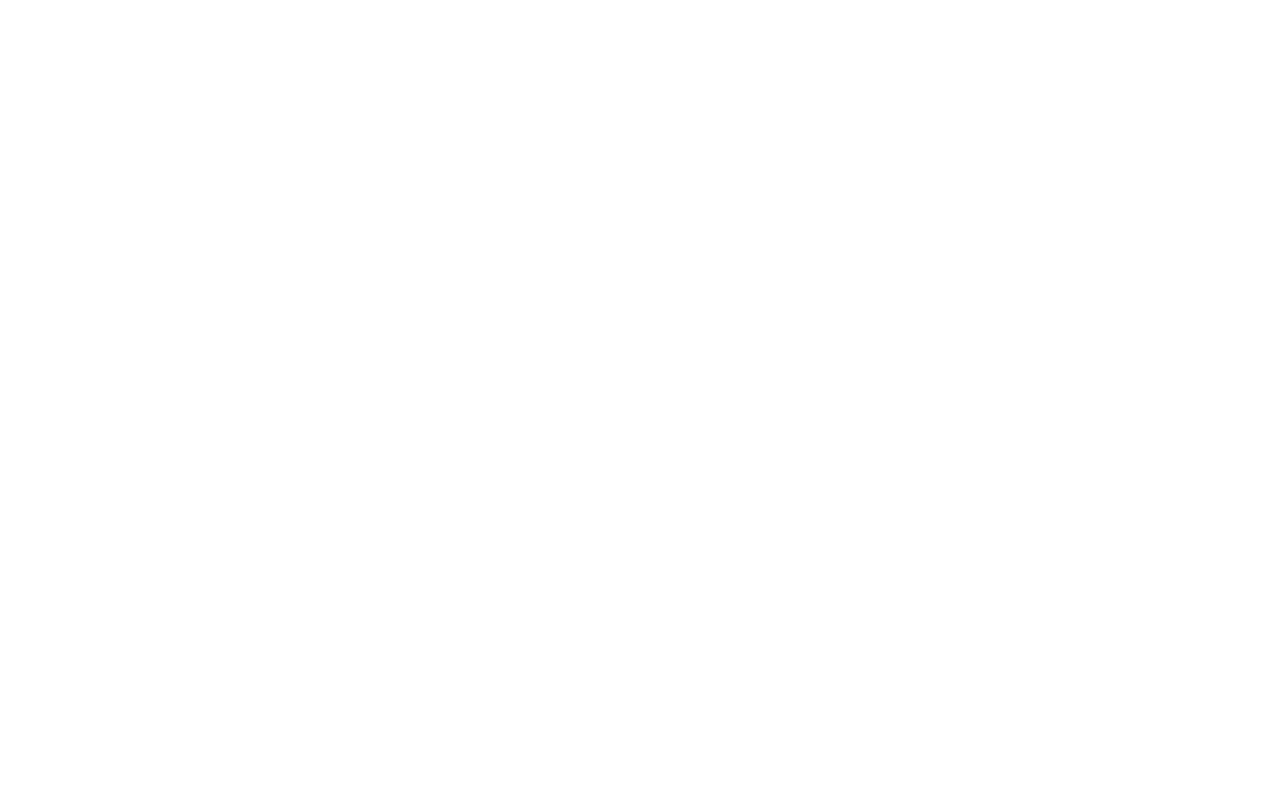
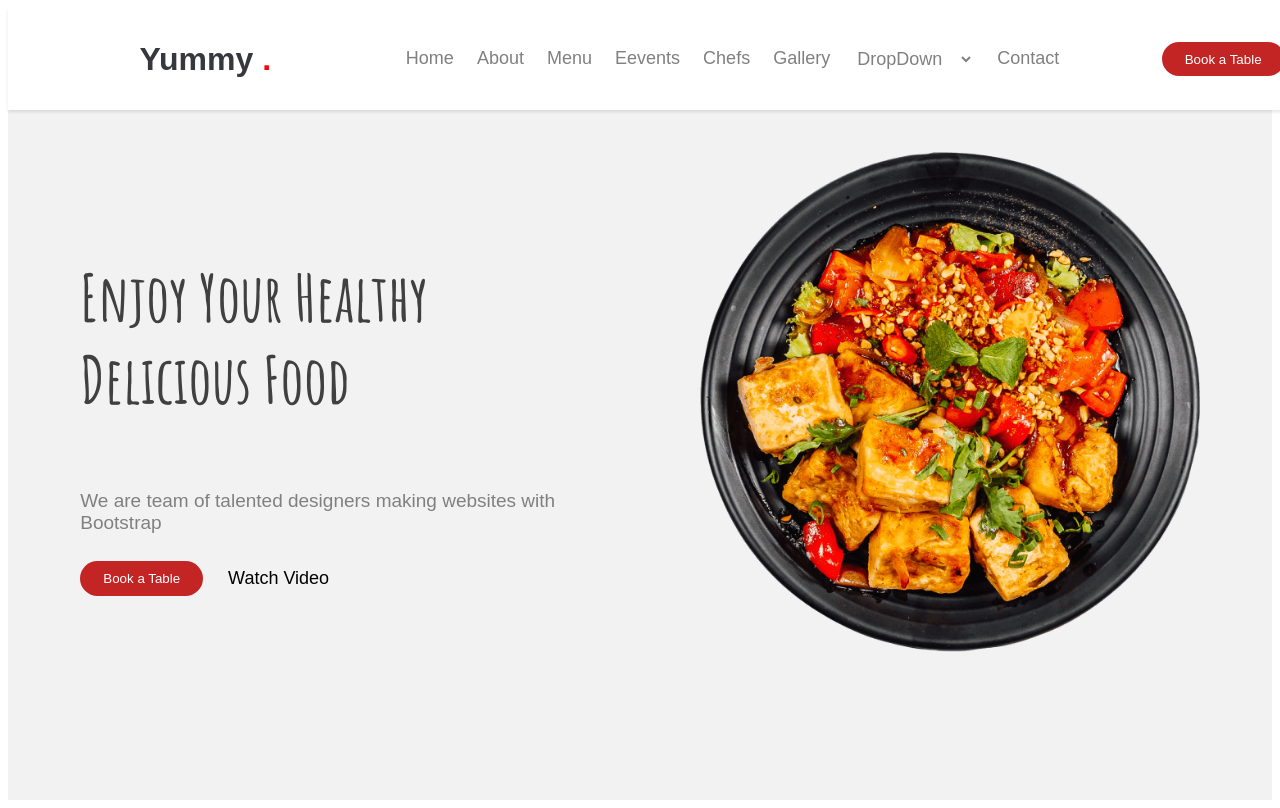
Before and after one commit to ELARBISABBAR/final_project_js_Doom_ELARBI_SABBAR, a plain HTML site: page index.html in a window 1280 px wide. Drawn offline with Linux system fonts and the light colour scheme.

Commit message:
adding file font in my structure

```diff
--- a/index.html
+++ b/index.html
@@ -7,6 +7,80 @@
     <link rel="stylesheet" href="./public/css/app.css">
 </head>
 <body>
+    <!-- Header-->
+     <header id="Home">
 
+        <nav>
+            <div class="title">
+                <h3>Yummy <span>.</span></h3>
+            </div>
+            <div>
+
+                <div class="navbar">
+                    <div class="links">
+                        <a href="#Home">Home</a>
+                        <a href="#About">About</a>
+                        <a href="#Menu">Menu</a>
+                        <a href="#Events">Eevents</a>
+                        <a href="#Chefs">Chefs</a>
+                        <a href="#Gallery">Gallery</a>
+                        <select name="" id="">
+                            <option selected value="">DropDown</option>
+                            <option disabled value="">DropDown 2</option>
+                            <option disabled value="">DropDown 3</option>
+                            <option disabled value="">DropDown 4</option>
+                        </select>
+                        <a href="#Contact">Contact</a>
+
+                    </div>
+                    <button class="my-btn">Book a Table</button>
+                    <div id="modal" class="bg">
+                        <div class="content-modal">
+                            <label for="">Email</label>
+                            <br>
+                            <input type="email" placeholder="Enter Your Email">
+                            <br>
+                            <label for="">Password</label>
+                            <br>
+                            <input type="password" placeholder="Enter Your Password">
+                            <br>
+                            <button id="login-btn">Login</button>
+                        </div>
+                    </div>
+
+
+                </div>
+            </div>
+        </nav>
+
+                <div class="home">
+            <div class="title">
+                <h1>Enjoy Your Healthy <br>Delicious Food</h1>
+                <p class="p">We are team of talented designers making websites with <br>Bootstrap</p>
+                <div class="child">
+                    <button>Book a Table</button>
+                    <div class="watch">
+                        <i class=" bi bi-caret-right-square text-danger fs-4 "></i>
+                        <a class="video_btn" href="" id="open">Watch Video</a>
+                    </div>
+
+
+                </div>
+            </div>
+            <div class="home-img">
+                <img class="animated" src="./public/images/hero-img.png" alt="">
+            </div>
+
+        </div>
+
+
+     </header>
+
+
+
+
+
+
+    <script src="./public/js/app.js"></script>
 </body>
 </html>
--- a/public/css/app.css
+++ b/public/css/app.css
@@ -0,0 +1,202 @@
+@font-face {
+    font-family: "amatic";
+    src: url(../../public/fonts/AmaticSC-Regular.ttf);
+    src: url(../../public/fonts/AmaticSC-Bold.ttf);
+
+}
+
+
+nav{
+    display: flex;
+    align-items: center;
+    justify-content: space-around;
+    position: fixed;
+    background-color: white;
+    box-shadow: 0 2px 3px rgb(0 0 0 / 0.1);
+    width: 100%;
+    padding: 2vh 5vw;
+    z-index: 999999;
+    height: 70px;
+
+}
+h3{
+    padding-top: 2vh;
+    font-weight: bold;
+    color: #37373f;
+    font-weight: bolder;
+    font-size: xx-large;
+    font-family: Arial, Helvetica, sans-serif;
+    padding-top: 1px;
+
+}
+span{
+    color: red;
+}
+.navbar{
+    display: flex;
+    align-items: center;
+    gap: 8vw;
+
+}
+
+.links{
+    display: flex;
+    gap: 1.8vw;
+}
+select{
+    border: none;
+    background-color: transparent;
+    color: gray;
+    font-weight: bolde;
+    font-size: large;
+    font-family: Arial, Helvetica, sans-serif;
+
+
+}
+select:hover{
+    color: #37373f;
+    border-bottom: solid 2px red;
+}
+a{
+    text-decoration: none;
+    color: gray;
+    font-weight: bolde;
+    font-size: large;
+    font-family: Arial, Helvetica, sans-serif;
+
+}
+a:hover{
+    color: #2a2a30;
+    border-bottom: solid 2px red;
+}
+
+button{
+    background-color: #c32525;
+    border: none;
+    padding: 0.8vh 1.8vw;
+    border-radius: 20px;
+    color: white;
+
+}
+
+button:hover{
+    background-color: #d33d3d;
+}
+
+.home{
+    display: flex;
+    justify-content: space-around;
+    align-items: center;
+    background-color: #f2f2f2;
+    padding: 18vh 0;
+
+}
+.title{
+    display: flex;
+    flex-direction: column;
+    gap: 1vh;
+
+}
+h1{
+    font-family: "amatic";
+    font-weight: 600;
+    font-size: 65px;
+    color: #404040;
+}
+.p{
+    font-weight: 800px;
+    font-size: 19px;
+    font-family: Arial, Helvetica, sans-serif;
+    color: gray;
+}
+img{
+    width: 500px;
+}
+button{
+    background-color: #c32525;
+    border: none;
+    padding: 1.2vh 1.8vw;
+    border-radius: 20px;
+    color: white;
+}
+button:hover{
+    background-color: #d33d3d;
+}
+.video_btn{
+    text-decoration: none;
+    color: black;
+    font-weight: 500;
+}
+.video_btn:hover{
+    color: red;
+}
+.child{
+    display: flex;
+    justify-content: left;
+    align-items: center;
+    gap: 1.4vw;
+}
+.watch{
+    display: flex;
+    align-items: center;
+    justify-content: center;
+    gap: 7px;
+}
+.bg{
+    display: none;
+    position: fixed;
+    box-shadow: 0 2px 3px rgb(0 0 0 / 0.1);
+    background-color: rgba(0, 0, 0, 0.5);
+    font-weight: bold;
+    top: 0;
+    left: 0;
+    width: 100px;
+    height: 100px;
+    justify-content: center;
+    align-items: center;
+    border-radius: 15px;
+    color: black;
+    gap: 2vh;
+    z-index: 1000;
+}
+.content-modal{
+    border-radius: 8px;
+    width: 700px;
+    display: flex;
+    flex-direction: column;
+    background-color: white;
+    padding: 5vh 4vw;
+
+}
+input{
+    border: 6px;
+    padding: 1vh;
+}
+.animated{
+    animation: up-down 2s ease-in-out infinite alternate-reverse both
+}
+
+@media (max-width : 428px){
+    .links{
+        display: none !important;
+    }
+    .navbar{
+        padding-left: 0 !important;
+    }
+    .home{
+        flex-direction: column-reverse;
+        gap: 3vh;
+        padding: 20px;
+    }
+    img{
+        width: 400px;
+        padding-top: 11vh;
+    }
+    .title>h1{
+        font-size: 30px;
+    }
+    .child{
+        gap: 5vw;
+    }
+
+}
```
Also changed, not shown: public/fonts/AmaticSC-Bold.ttf (added), public/fonts/AmaticSC-Regular.ttf (added).
